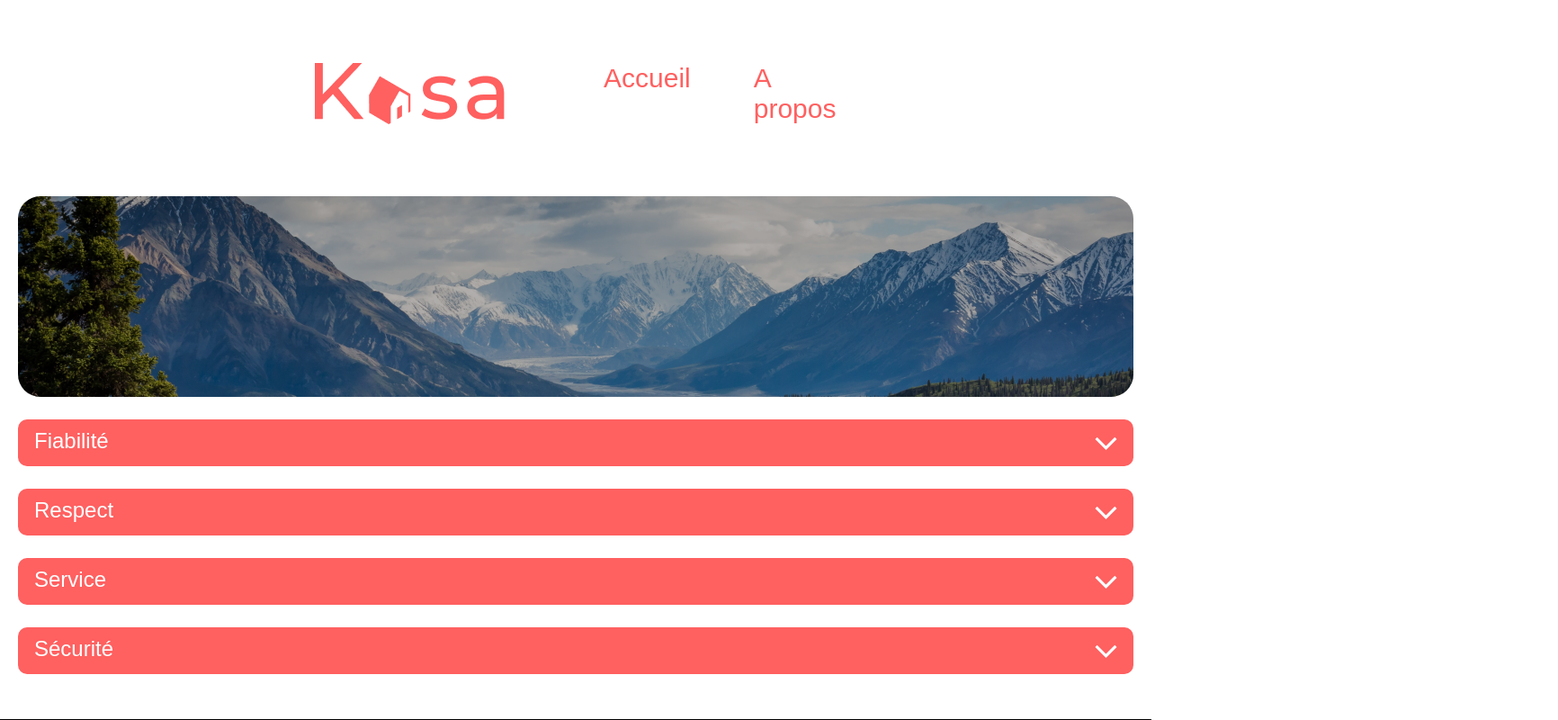
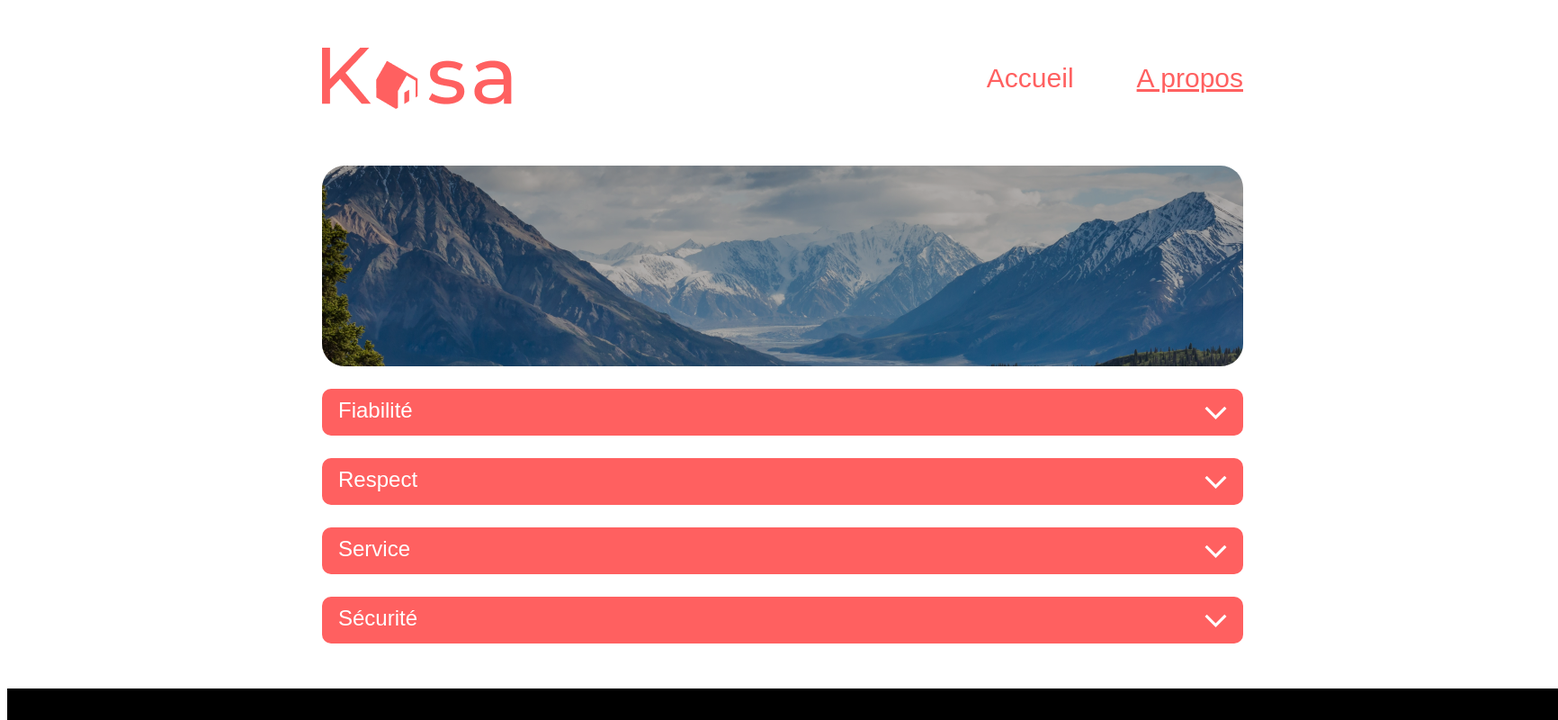
Before and after one commit to Lykisa/Charles-EdouardLEILOUS_11_21092023, a React (Vite) app: page /about in a window 1280 px wide. Shown: the top 800 px of the page at 90% size, 1732 px wide, since content can reach past the window. Built offline with nearby package versions, Linux system fonts and the light colour scheme.

Commit message:
Ajustements CSS + lien active

```diff
--- a/src/components/Banner/Banner.css
+++ b/src/components/Banner/Banner.css
@@ -23,6 +23,7 @@
 
 .bannerFilter {
     height: 100%;
+    width: 100%;
     width: 1240px;
     border-radius: 25px;
     position: absolute;
@@ -32,12 +33,23 @@
     mix-blend-mode: darken;
 }
 
+@media screen and (max-width:1335px) and (min-width:375px) {
+    .bannerFilter {
+        width: 100%;
+        width: 1024px;
+    }
+    .banner img {
+        width: 100%;
+        width: 1024px;
+    }
+}
 @media screen and (max-width:375px) {
     .banner img {
-        width: 120%;
+        width: 100%;
+        width: 960px;
     }
     .bannerFilter {
-        width: 120%;
+        width: 100%;
     }
 
 }
--- a/src/components/Card/Card.css
+++ b/src/components/Card/Card.css
@@ -33,6 +33,16 @@ article div {
     border-radius: 10px;
 }
 
+@media screen and (max-width:1335px) and (min-width:375px) {
+    article {
+        width: 100%;
+        margin-top: 20px;
+    }
+    article img {
+        width: 100%;
+        height: 340px;
+    }
+}
 @media screen and (max-width:430px) {
     article {
         width: 100%;
--- a/src/components/Collapse/Collapse.css
+++ b/src/components/Collapse/Collapse.css
@@ -48,3 +48,4 @@ h3 {
         font-size: 18px;
    }
 }
+@media screen and (max-width:1024px) and (min-width:375px) {}
--- a/src/components/Error404/Error404.css
+++ b/src/components/Error404/Error404.css
@@ -5,6 +5,10 @@ h4 {
 }
 
 .page404 {
+    width: 100%;
+    display: flex;
+    flex-direction: column;
+    align-items: center;
     text-align: center;
     color: #FF6060;
     font-family: "Montserrat", sans-serif;
@@ -21,7 +25,17 @@ h4 {
 
 @media screen and (max-width:375px) {
     .page404 {
-        width: 120%;
-        margin-left: 350px;
+        width: 100%;
+        width: 960px;
+        margin-left: 70px;
+    }
+    .page404 p {
+        text-wrap: nowrap;
     }
   }
+@media screen and (max-width:1335px) and (min-width:375px) {
+    .page404 {
+        width: 100%;
+        width: 1724px;
+    }
+}
--- a/src/components/Footer/Footer.css
+++ b/src/components/Footer/Footer.css
@@ -9,6 +9,7 @@ footer {
     height: 200px;
     padding-bottom: 29px;
     margin-top: 50px;
+    width: 100%;
   }
 
   footer p {
@@ -27,3 +28,11 @@ footer {
     font-size: 12px;
   }
 }
+@media screen and (max-width:1335px) and (min-width:375px) {
+  footer {
+    width: 100%;
+    width: 1024px;
+    padding: 0 350px;
+    align-items: center;
+  }
+}
--- a/src/components/Header/Header.css
+++ b/src/components/Header/Header.css
@@ -10,6 +10,8 @@ header {
 nav {
     font-size: 30px;
     color: #FF6060;
+    text-wrap:nowrap;
+    margin-left: 20px;
 }
 
 nav a {
@@ -30,9 +32,22 @@ nav li :hover {
     text-decoration: underline;
 }
 
+.active {
+    text-decoration-line: underline;
+}
+
+@media screen and (max-width:1335px) and (min-width:375px)  {
+    header {
+        width: 100%;
+        width: 1024px;
+    }
+    nav {
+        text-wrap: nowrap;
+    }
+}
+
 @media screen and (max-width:375px) {
     header {
-        /* padding: 0 230px; */
         margin: 0;
         margin-left: 70px;
         padding: 0;
@@ -47,5 +62,4 @@ nav li :hover {
         text-wrap: nowrap;
         font-size: 40px;
     }
-
   }
--- a/src/components/Header/Header.jsx
+++ b/src/components/Header/Header.jsx
@@ -1,6 +1,6 @@
 import logo from "../../assets/logo.png"
 import "./Header.css"
-import { Link } from "react-router-dom"
+import { NavLink } from "react-router-dom"
 
 function Header() {
   return (
@@ -10,10 +10,10 @@ function Header() {
         <nav>
             <ul>
                 <li>
-                    <Link to="/"> Accueil</Link>
+                    <NavLink to="/" className={(homeCurrentPage) => homeCurrentPage.isActive ? "active" : ""}> Accueil</NavLink>
                 </li>
                 <li>
-                    <Link to="/about">A propos</Link>
+                    <NavLink to="/about" className={(aboutCurrentPage) => aboutCurrentPage.isActive ? "active" : ""}>A propos</NavLink>
                 </li>
             </ul>
         </nav>
--- a/src/components/Slideshow/Slideshow.css
+++ b/src/components/Slideshow/Slideshow.css
@@ -45,3 +45,7 @@
         display: none;
     }
   }
+
+@media screen and (max-width:1024px) and (min-width:375px) {
+
+}
--- a/src/components/Tag/Tag.css
+++ b/src/components/Tag/Tag.css
@@ -15,3 +15,5 @@
         font-size: 25px;
     }
 }
+
+@media screen and (max-width:1024px) and (min-width:375px) {}
--- a/src/style/About.css
+++ b/src/style/About.css
@@ -17,3 +17,16 @@
         margin-left: 70px;
     }
   }
+
+@media screen and (max-width:1335px) and (min-width:375px) {
+    .about_banner {
+        width: 100%;
+        width: 1024px;
+        padding: 0 350px;
+    }
+    .about_collapse {
+        width: 100%;
+        width: 1024px;
+        padding: 0 350px;
+    }
+}
--- a/src/style/Home.css
+++ b/src/style/Home.css
@@ -1,5 +1,13 @@
-body {
+#root {
   margin: 0 auto;
+  width: 100%;
+}
+
+.home {
+  width: 100%;
+  display: flex;
+  flex-direction: column;
+  align-items: center;
 }
 
 a{
@@ -9,30 +17,55 @@ a{
 
 .locations {
   max-width: 1240px;
+  width: 100%;
   border-radius: 25px;
   background-color: #F6F6F6;
   /* display: flex;
   flex-wrap: wrap;
   justify-content: space-between;
   align-items: center; */
+  /* align-items: center; */
   display: grid;
   grid-template-columns: repeat(3, 1fr);
   grid-column-gap: 90px;
   grid-row-gap: 50px;
   margin: 43px 0;
   padding: 50px;
-  margin-left: 280px;
   margin-top: 50px;
 }
 
-@media screen and (max-width:375px) {
-  body {
-    margin-left: 20px;
-    margin-right: 20px;
+@media screen and (max-width:1335px) and (min-width:375px)  {
+  #root {
+    width: 100%;
+    margin: 0 auto;
   }
   .home {
     width: 100%;
+    width: 1024px;
+    padding: 0 350px;
+  }
+  .locations {
+    grid-template-columns: 1fr;
+    width: 100%;
+    /* width: 1024px; */
+    border-radius: 0;
+    background-color: #F6F6F6;
+    border-radius: 25px;
+    grid-column-gap: 0;
+    grid-row-gap: 20px;
+    padding: 0;
+    margin: 20px 0;
+  }
+}
+
+@media screen and (max-width:375px) {
+  /* #root {
+    width: 100%;
+  } */
+  .home {
+    width: 100%;
     width: 800px;
+    padding: 0;
     display: flex;
     flex-direction: column;
     justify-content: center;
--- a/src/style/Logement.css
+++ b/src/style/Logement.css
@@ -12,7 +12,8 @@ h1, h2 {
 
 .logement_section {
     margin: 0 auto;
-    width: 1240px;
+    width: 100%;
+    /* padding: 0 350px; */
 }
 
 .logement_description {
@@ -91,7 +92,7 @@ h1, h2 {
     grid-template-columns: repeat(2, 1fr);
     grid-gap: 100px; */
     width: 100%;
-    max-width: 1240px;
+    /* max-width: 1240px; */
     display: flex;
     flex-direction: row;
     justify-content: space-between;
@@ -145,3 +146,11 @@ h1, h2 {
         font-size: 25px;
     }
   }
+
+@media screen and (max-width:1335px) and (min-width:375px) {
+    .logement_section {
+        width: 100%;
+        width: 1024px;
+        padding: 0 350px;
+    }
+}
```
